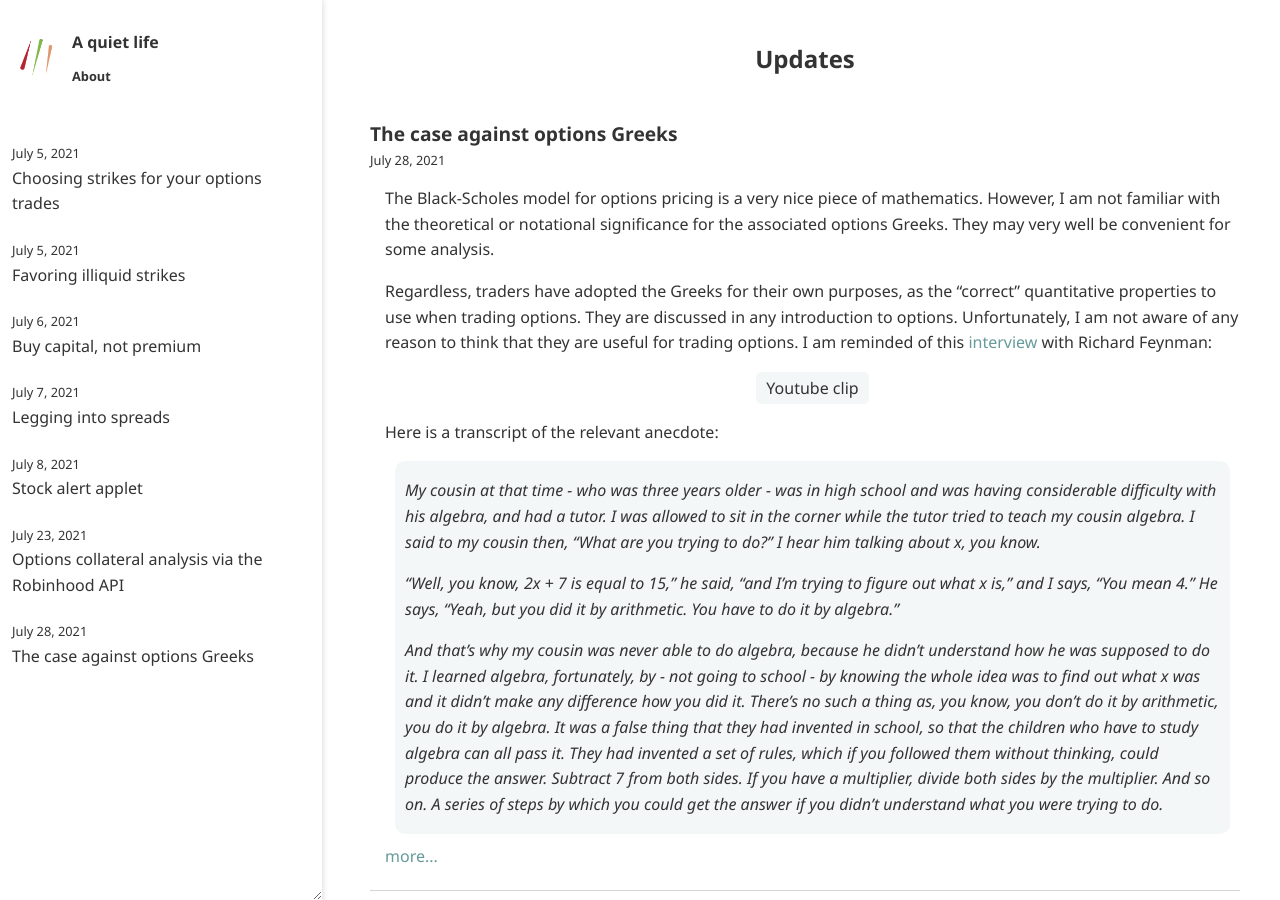
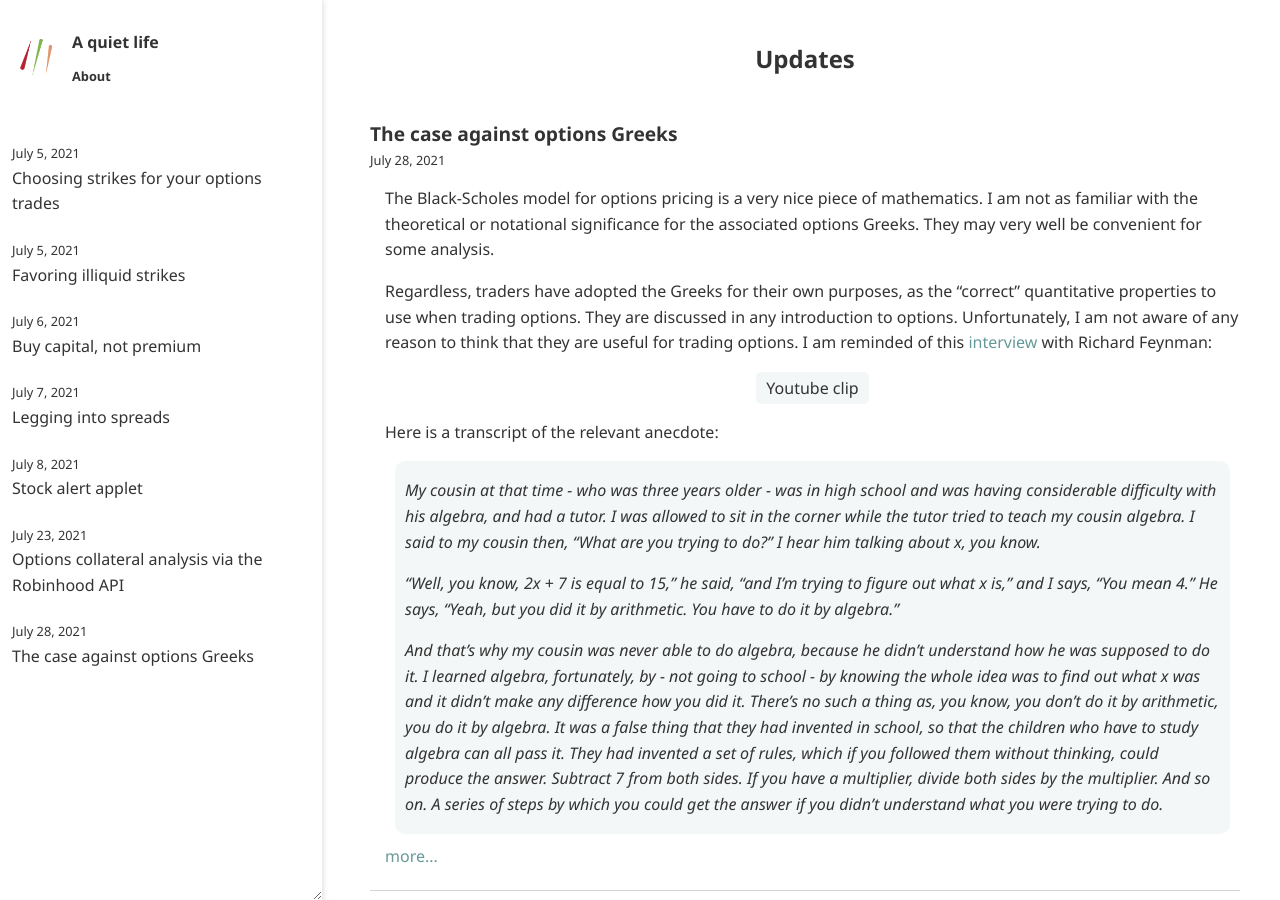
Before and after one commit to ansyblenetwork/aquietlife, a Jekyll site: the page built from index.html, in a window 1280 px wide and 900 px high. Built offline with Jekyll 4.4.1, drawn with Linux system fonts in a browser that asks for light colours.

Commit message:
Update 2021-07-28-greeks.md

```diff
--- a/_posts/2021-07-28-greeks.md
+++ b/_posts/2021-07-28-greeks.md
@@ -2,7 +2,7 @@
 title: "The case against options Greeks"
 ---
 
-The Black-Scholes model for options pricing is a very nice piece of mathematics. However, I am not familiar with the theoretical or notational significance for the associated options Greeks. They may very well be convenient for some analysis.
+The Black-Scholes model for options pricing is a very nice piece of mathematics. I am not as familiar with the theoretical or notational significance for the associated options Greeks. They may very well be convenient for some analysis.
 
 Regardless, traders have adopted the Greeks for their own purposes, as the "correct" quantitative properties to use when trading options. They are discussed in any introduction to options. Unfortunately, I am not aware of any reason to think that they are useful for trading options. I am reminded of this [interview](https://www.youtube.com/watch?v=VW6LYuli7VU) with Richard Feynman:
 
@@ -36,12 +36,12 @@
 
 When choosing a quantitative method by which to appraise the price of an option, the complexity of your mathematics has little bearing on its effectiveness. In fact, chances are that the more complex your mathematics, the less effective it will be. Roughly speaking, a complex algorithm that no one can understand probably operates on a time or frequency scale invisible to humans. This means it must occur on very short time scales, very long time scales, or describe the output of a huge number of trials. None of these are appreciable by the typical retail trader.
 
-Much more important than the complexity of the algorithm is the breadth of data. The options Greeks are essentially derived from, and subordinate to, the Black Scholes model; they have nothing more to offer. There are a few implications:
+Much more important than the complexity of the algorithm is the breadth of data. The options Greeks are essentially derived from, and subordinate to, the Black-Scholes model; they have nothing more to offer. There are a few implications:
 
 1. The Greeks rely exclusively on historical data for the underlying. Relying on them alone is unforgiveable, especially because the current market prices for options offer new relevant information. This even includes, for instance, implied volatility.
-2. The Greeks are blind even to a large portion of available historical data, as is the Black Scholes model. Recent price history and volume has far greater dimensionality than a scalar standard deviation, which is essentially the sole input to the Black Scholes model.
-3. Once a calculator has spit out a Black Scholes valuation of an option and this has been taken into account, there is little value in studying the Greeks. Further analysis will not improve effectiveness, just like insisting on a proposed perpetual motion machine will not disprove thermodynamics.
+2. The Greeks are blind even to a large portion of available historical data, as is the Black-Scholes model. Recent price history and volume has far greater dimensionality than a scalar standard deviation, which is essentially the sole input to the Black-Scholes model.
+3. Once a calculator has spit out a Black-Scholes valuation of an option and this has been taken into account, there is little value in studying the Greeks. Further analysis will not improve effectiveness, just like insisting on a proposed perpetual motion machine will not disprove thermodynamics.
 
-Finally, Warren Buffett has discussed options on a couple of occasions. In one [shareholder meeting](https://www.youtube.com/watch?v=Fd4lfVNJljk), he discusses why he appreciates the insanity of the Black Scholes model:
+Finally, Warren Buffett has discussed options on a couple of occasions. In one [shareholder meeting](https://www.youtube.com/watch?v=Fd4lfVNJljk), he discusses why he appreciates the insanity of the Black-Scholes model:
 
 The primary responsibility of a trader should not be to formulate universal pricing models or algorithmic strategies. Calculators and computers do a far better job of this (and in any case, an effective strategy should be very simple). Rather, the trader should be primarily occupied by trying to understand the underlying to gain an opportunistic edge.
```
